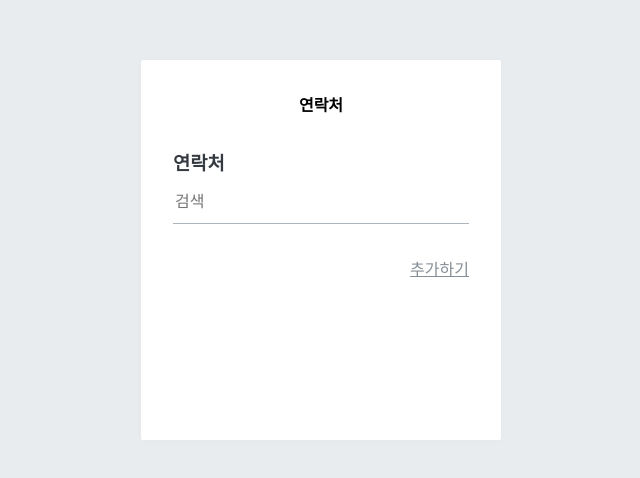
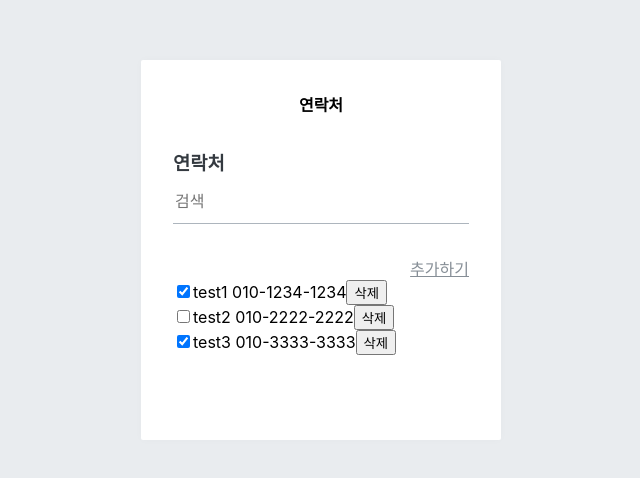
Before and after one commit to koko0869/redux_project_contact-info, a React (Create React App) app: page / in a window 1280 px wide. Shown: the part 150-628 px from the top of the page, without its empty margins (319-959 px from the left). Built offline with nearby package versions, Linux system fonts and the light colour scheme.

Commit message:
inert 해야함

```diff
--- /dev/null
+++ b/src/components/infoList/Infos.js
@@ -0,0 +1,34 @@
+import React from "react";
+
+const InfoItem = ({ info, onToggle, onRemove }) => {
+  console.log(info);
+  return (
+    <div>
+      <input
+        type="checkbox"
+        onClick={() => onToggle(info.id)}
+        checked={info.favorite}
+        readOnly={true}
+      />
+      {info.name} {info.phone}
+      <button onClick={onRemove}>삭제</button>
+    </div>
+  );
+};
+
+const Infos = ({ infos, onToggle, onRemove }) => {
+  return (
+    <div>
+      {infos.map(info => (
+        <InfoItem
+          info={info}
+          key={info.id}
+          onToggle={onToggle}
+          onRemove={onRemove}
+        />
+      ))}
+    </div>
+  );
+};
+
+export default Infos;
--- a/src/containers/contact/ContactForm.js
+++ b/src/containers/contact/ContactForm.js
@@ -12,7 +12,6 @@ const ContactForm = () => {
   //인풋 변경 이벤트 헨들러
   const onChange = e => {
     const { value, name } = e.target;
-    console.log("1111111");
     dispatch(
       changeField({
         form: "contacts",
--- /dev/null
+++ b/src/containers/contact/InfosList.js
@@ -0,0 +1,29 @@
+import React, { useCallback } from "react";
+import { useSelector, useDispatch } from "react-redux";
+import { toggle, remove } from "../../modules/contact";
+import Infos from "../../components/infoList/Infos";
+
+//매우중요
+const InfosList = () => {
+    //contact state중  infos를 가져옴
+  const { infos } = useSelector(({ contact }) => ({
+    infos: contact.infos
+  }));
+  const dispatch = useDispatch();
+  const onToggle = useCallback(id => dispatch(toggle(id)), [dispatch]);
+  const onRemove = useCallback(id => dispatch(remove(id)), [dispatch]);
+
+  return <Infos infos={infos} onToggle={onToggle} onRemove={onRemove} />;
+};
+
+// export default connect(
+//     ({ contact }) => ({
+//       infos: contact.infos
+//     }),
+//     {
+//       toggle,
+//       remove
+//     }
+//   )(InfosList);
+
+export default InfosList;
--- a/src/containers/contact/RegisterForm.js
+++ b/src/containers/contact/RegisterForm.js
@@ -1,6 +1,6 @@
 import React, { useEffect } from "react";
 import { useDispatch, useSelector } from "react-redux";
-import { changeField, initializeForm } from "../../modules/contact";
+import { changeField, initializeForm, insert } from "../../modules/contact";
 import Register from "../../components/contact/Register";
 
 const RegisterForm = () => {
@@ -11,7 +11,6 @@ const RegisterForm = () => {
 
   //인풋 변경 이벤트 헨들러
   const onChange = e => {
-    console.log("22222222");
     const { value, name } = e.target;
     dispatch(
       changeField({
@@ -23,6 +22,8 @@ const RegisterForm = () => {
   };
 
   const onSubmit = e => {
+    //이부분 해야함!!!!!
+    insert();
     e.preventDefault();
   };
 
--- a/src/modules/contact.js
+++ b/src/modules/contact.js
@@ -3,6 +3,10 @@ import produce from "immer";
 
 const CHANGE_FIELD = "contact/CHANGE_FIELD";
 const INITIALIZE_FORM = "contact/INITIALIZE_FORM";
+
+const INSERT = "infos/INSERT";
+const TOGGLE = "infos/TOGGLE";
+const REMOVE = "infos/REMOVE";
 
 //input ChangeFiled
 export const changeField = createAction(
@@ -13,15 +17,66 @@ export const changeField = createAction(
     value
   })
 );
-
 export const initializeForm = createAction(INITIALIZE_FORM, form => form);
 
+//여기서 부터
+
+let id = 4;
+export const insert = createAction(INSERT, (name, phone) => ({
+  id: id++,
+  name,
+  phone,
+  favoirte: false
+}));
+export const toggle = createAction(TOGGLE, id => id);
+export const remove = createAction(REMOVE, id => id);
+
+// export const insert = text => ({
+//   type: INSERT,
+//   info: {
+//     id: id++,
+//     text,
+//     done: false
+//   }
+// });
+// export const toggle = id => ({
+//   type: TOGGLE,
+//   id
+// });
+// export const remove = id => ({
+//   type: REMOVE,
+//   id
+// });
+
+//여기까지
 const initialState = {
   register: {
     username: "",
     phone: ""
   },
-  contacts: { search: "" }
+  contacts: {
+    search: ""
+  },
+  infos: [
+    {
+      id: 1,
+      name: "test1",
+      phone: "010-1234-1234",
+      favorite: true
+    },
+    {
+      id: 2,
+      name: "test2",
+      phone: "010-2222-2222",
+      favorite: false
+    },
+    {
+      id: 3,
+      name: "test3",
+      phone: "010-3333-3333",
+      favorite: true
+    }
+  ]
 };
 
 const contact = handleActions(
@@ -33,7 +88,21 @@ const contact = handleActions(
     [INITIALIZE_FORM]: (state, { payload: form }) => ({
       ...state,
       [form]: initialState[form]
-    })
+    }),
+    [INSERT]: (state, { payload: { info } }) =>
+      produce(state, draft => {
+        draft.infos.push(info);
+      }),
+    [TOGGLE]: (state, { payload: id }) =>
+      produce(state, draft => {
+        const info = draft.infos.find(info => info.id === id);
+        info.favorite = !info.favorite;
+      }),
+    [REMOVE]: (state, { payload: id }) =>
+      produce(state, draft => {
+        const index = draft.infos.findIndex(info => info.id === id);
+        draft.infos.splice(index, 1);
+      })
   },
   initialState
 );
--- a/src/pages/ContactListPage.js
+++ b/src/pages/ContactListPage.js
@@ -1,12 +1,14 @@
 import React from "react";
 import ContactTemplate from "../components/contact/ContactTemplate";
 import ContactForm from "../containers/contact/ContactForm";
+import Infos from "../containers/contact/InfosList";
 
 const ContactListPage = () => {
   return (
     <div>
       <ContactTemplate>
         <ContactForm type="contacts" />
+        <Infos />
       </ContactTemplate>
     </div>
   );
```
